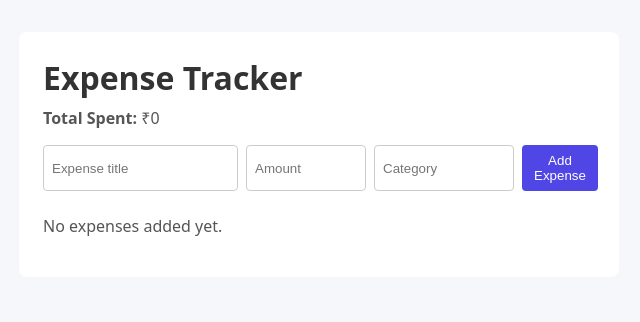
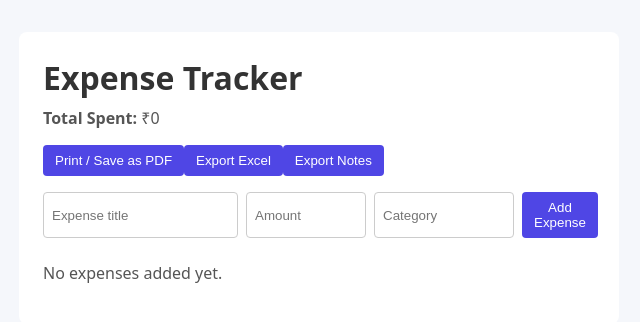
Before and after one commit to BharathAmpo/expense-tracker, a React (Vite) app: page / in a window 1280 px wide. Shown: the top 322 px of the page, without its empty margins (321-961 px from the left). Built offline with nearby package versions, Linux system fonts and the light colour scheme.

Commit message:
show alert when printing or exporting with no expenses

```diff
--- a/src/App.jsx
+++ b/src/App.jsx
@@ -14,6 +14,72 @@ function App() {
     setExpenses(prev => prev.filter(exp => exp.id !== id))
   }
 
+  function handlePrint() {
+    if (expenses.length === 0) {
+      alert("No expenses recorded")
+      return
+    }
+    window.print()
+  }
+
+  function exportCSV() {
+    if (expenses.length === 0) {
+      alert("No expenses recorded")
+      return
+    }
+
+    const header = "Title,Amount,Category,Date\n"
+    const rows = expenses
+      .map(
+        e =>
+          `${e.title},${e.amount},${e.category},${new Date(e.date).toLocaleDateString()}`
+      )
+      .join("\n")
+
+    const totalRow = `\n\nTotal Spent,,₹${totalAmount},`
+
+    const blob = new Blob([header + rows + totalRow], {
+      type: "text/csv"
+    })
+
+    const url = URL.createObjectURL(blob)
+
+    const a = document.createElement("a")
+    a.href = url
+    a.download = "expenses.csv"
+    a.click()
+
+    URL.revokeObjectURL(url)
+  }
+
+  function exportNotes() {
+    if (expenses.length === 0) {
+      alert("No expenses recorded")
+      return
+    }
+
+    const content = expenses
+      .map(
+        e =>
+          `• ${e.title} - ₹${e.amount} (${e.category}) on ${new Date(
+            e.date
+          ).toLocaleDateString()}`
+      )
+      .join("\n") +
+      `\n\nTotal Spent: ₹${totalAmount}`
+
+    const blob = new Blob([content], { type: "text/plain" })
+    const url = URL.createObjectURL(blob)
+
+    const a = document.createElement("a")
+    a.href = url
+    a.download = "expenses.txt"
+    a.click()
+
+    URL.revokeObjectURL(url)
+  }
+
+
   const totalAmount = expenses.reduce(
     (sum, expense) => sum + expense.amount,
     0
@@ -25,6 +91,18 @@ function App() {
       <p>
         <strong>Total Spent:</strong> ₹{totalAmount}
       </p>
+      <div style={{ marginBottom: "1rem" }}>
+        <button onClick={handlePrint}>
+          Print / Save as PDF
+        </button>
+        <button onClick={exportCSV}>
+          Export Excel
+        </button>
+        <button onClick={exportNotes}>
+          Export Notes
+        </button>
+      </div>
+
       <ExpenseForm onAddExpense={addExpense} />
       <ExpenseList
         expenses={expenses}
```
